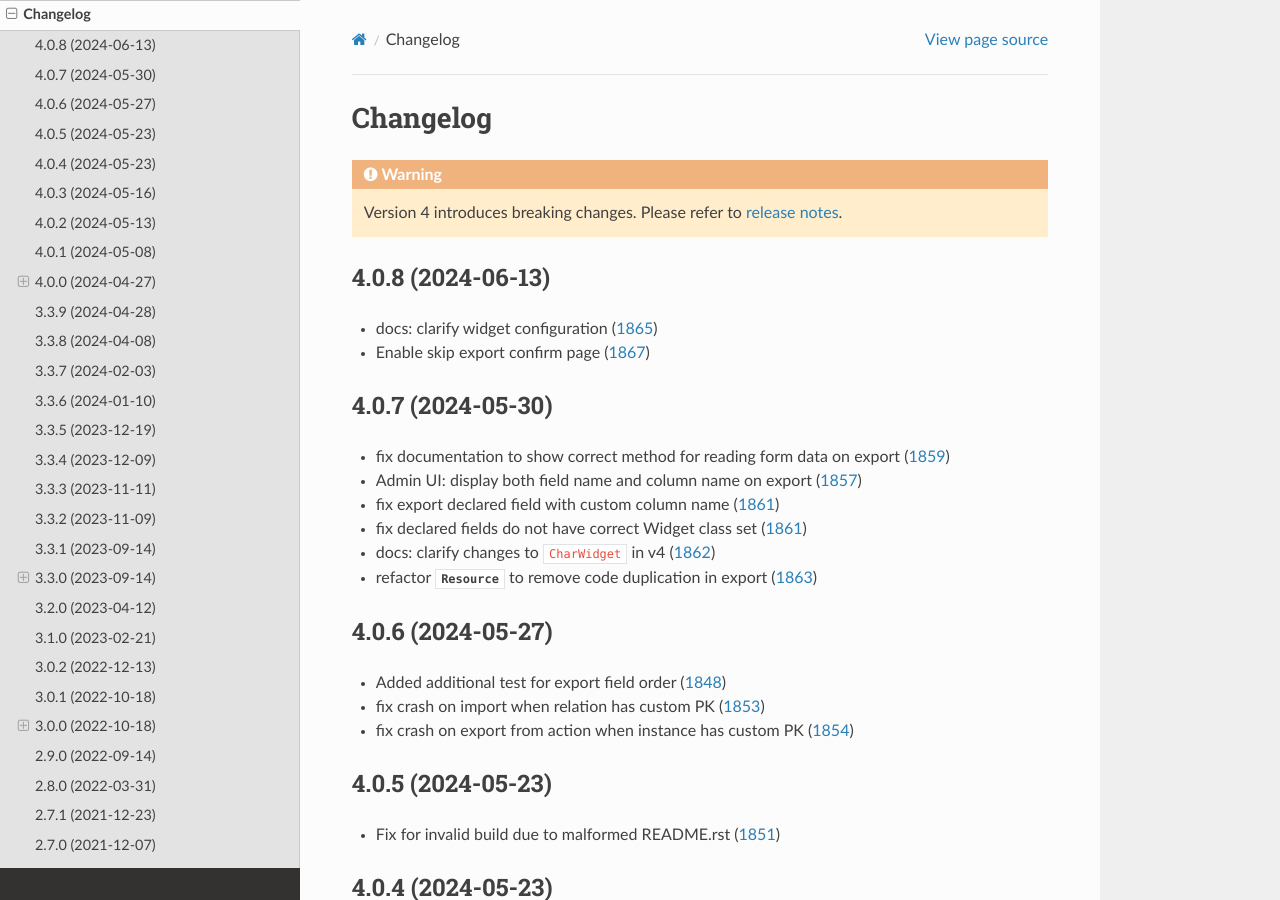
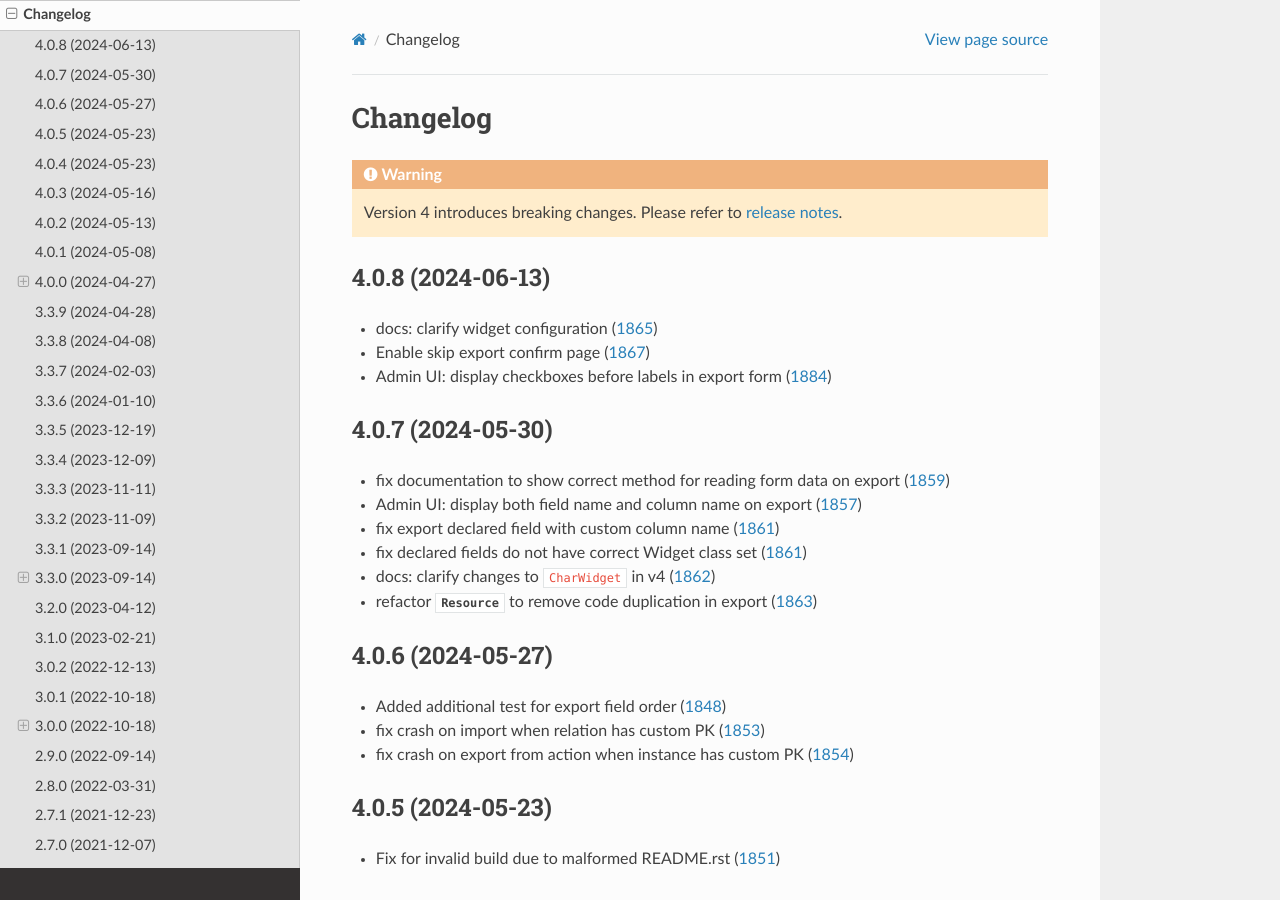
Before and after one commit to django-import-export/django-import-export, a Sphinx documentation site: the page built from docs/changelog.rst, in a window 1280 px wide and 900 px high. Built offline with Sphinx 7.4.7 and the Read the Docs theme 2.0.0, drawn with Linux system fonts in a browser that asks for light colours; pages that are not in the unit, such as notebooks, are missing from menus; the version number could not be read and is left out.

Commit message:
updated changelog for PR#1884

```diff
--- a/docs/changelog.rst
+++ b/docs/changelog.rst
@@ -10,6 +10,7 @@ Changelog
 
 - docs: clarify widget configuration (`1865 <https://github.com/django-import-export/django-import-export/pull/1865>`_)
 - Enable skip export confirm page (`1867 <https://github.com/django-import-export/django-import-export/pull/1867>`_)
+- Admin UI: display checkboxes before labels in export form (`1884 <https://github.com/django-import-export/django-import-export/pull/1884>`_)
 
 4.0.7 (2024-05-30)
 ------------------
```
